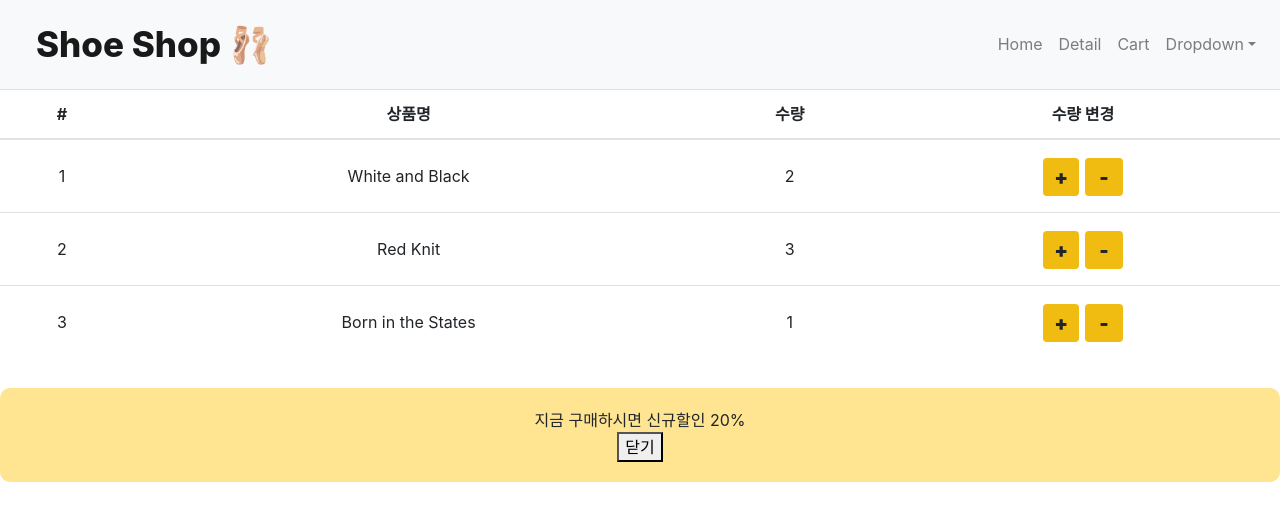
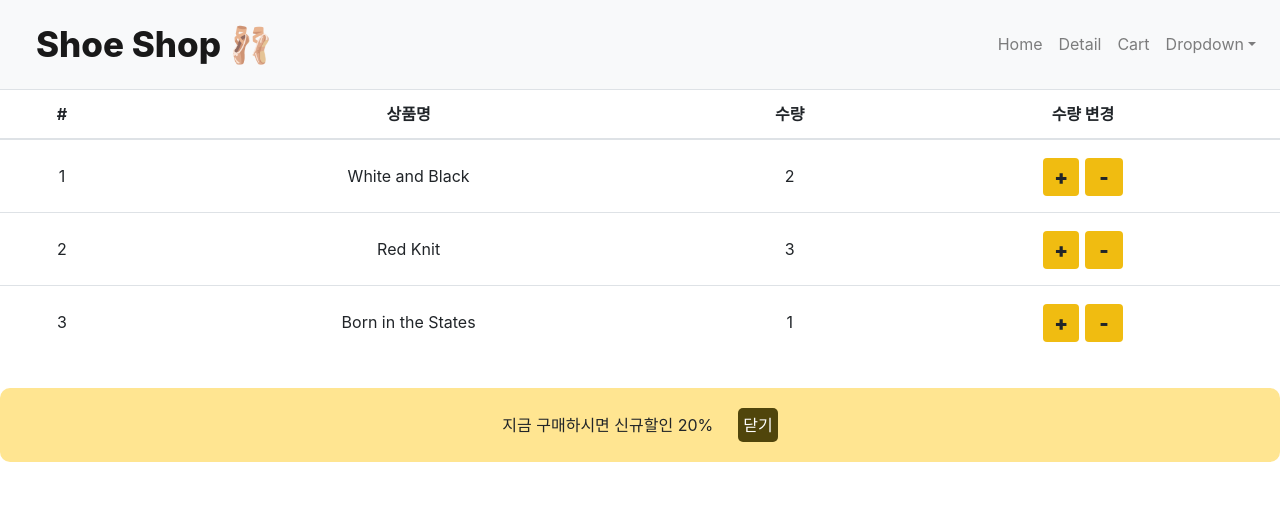
Before and after one commit to kirin059/React_shop, a React (Create React App) app: page /cart in a window 1280 px wide. Shown: the top 520 px of the page. Built offline with nearby package versions, Linux system fonts and the light colour scheme.

Commit message:
Add: cart css수정

```diff
--- a/src/component/Cart/Cart.scss
+++ b/src/component/Cart/Cart.scss
@@ -23,7 +23,16 @@
         border-radius: 10px;
 
         p {
+            display: inline;
+            padding-right: 25px;
             margin-bottom: 0
+        }
+        button {
+            padding: 5px;
+            background-color: rgb(80, 69, 11);
+            color: #fff;
+            border: 0;
+            border-radius: 5px;
         }
     }
 }
```
